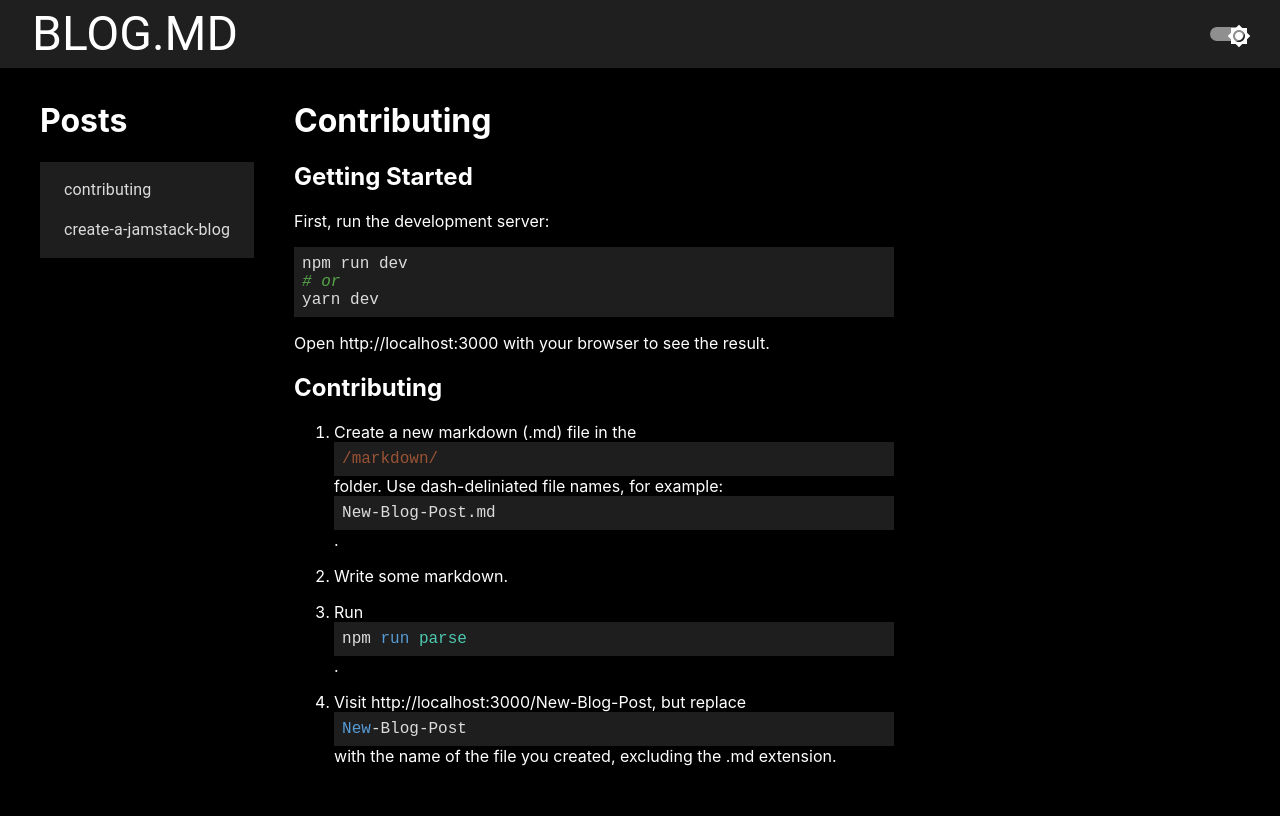
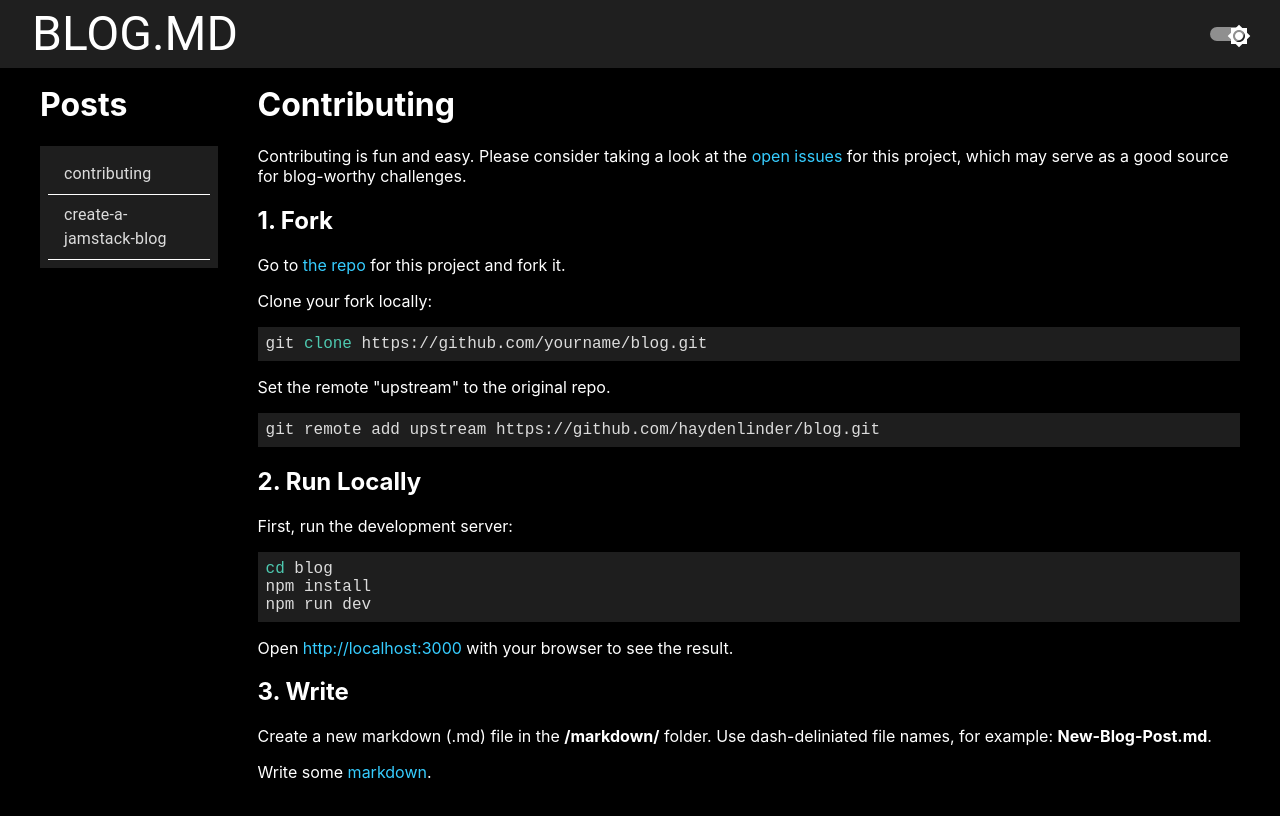
Before and after one commit to haydenlinder/blog, a Next.js app: page /contributing in a window 1280 px wide. Shown: the top 816 px of the page. Built offline with nearby package versions, Linux system fonts and the light colour scheme.

Commit message:
Make nicer

```diff
--- a/components/MenuItems.jsx
+++ b/components/MenuItems.jsx
@@ -1,4 +1,4 @@
-import { Box, List, ListItem, Typography } from '@material-ui/core'
+import { Box, Divider, List, ListItem, Typography } from '@material-ui/core'
 import Link from 'next/link'
 import { makeStyles } from '@material-ui/core/styles';
 
@@ -18,13 +18,15 @@ export default function MenuItems({ titles }) {
             </h1>
             <List className='hljs'>
                 {titles.map(title =>
-                    <Link href={`/${title}`} key={title} passHref>
+                    <div key={title} className='list-item'>
+                    <Link  href={`/${title}`}  passHref>
                         <ListItem button>
                             <Typography>
-                                    <a>{title}</a>
+                                    <a href={`/${title}`}>{title}</a>
                             </Typography>
                         </ListItem>
                     </Link>
+                </div>
                 )}
             </List>
         </Box>
--- a/package.json
+++ b/package.json
@@ -16,6 +16,7 @@
     "next": "10.0.7",
     "react": "17.0.1",
     "react-dom": "17.0.1",
+    "react-responsive": "^8.2.0",
     "showdown": "^1.9.1"
   }
 }
--- a/pages/_app.js
+++ b/pages/_app.js
@@ -12,10 +12,13 @@ import { useState, useEffect } from 'react';
 import '../styles/vs2015.css';
 import '../styles/vs.css';
 import Header from '../components/Header';
+import { useMediaQuery } from '@material-ui/core';
 
 function MyApp({ Component, pageProps }) {
 
   const { theme } = useTheme()
+
+  const isSmallerThanTablet = useMediaQuery('(min-width: 750px)');
 
   useEffect(() => {
     const jssStyles = document.querySelector('#jss-server-side');
@@ -26,18 +29,15 @@ function MyApp({ Component, pageProps }) {
 
   return (
     <ThemeProvider theme={theme}>
-      {/* See /components/DarkModeSwitch.jsx */}
-      <div >
-          <Header />
-            <Container>
-              <Box display='flex' justifyContent='baseline' py={10} px={2} width='100%'>
-                <MenuItems titles={manifest} />
-                <Box width='50%'>
-                  <Component {...pageProps} />
-                </Box>
-              </Box>
-            </Container>
-      </div>
+      <Header />
+      <Container className='container'>
+        <Box display='flex' pt={8} px={2} width='100%'>
+          {isSmallerThanTablet && <MenuItems titles={manifest} />}
+          <Box minWidth='60%' className='page' pb={20}>
+            <Component {...pageProps} />
+          </Box>
+        </Box>
+      </Container>
     </ThemeProvider>
   )
 }
--- a/pages/_document.js
+++ b/pages/_document.js
@@ -8,6 +8,7 @@ export default class MyDocument extends Document {
       <Html lang='en'>
         <Head>
         </Head>
+        {/* See /components/DarkModeSwitch.jsx */}
         <body id="dark-root" className='dark'>
           <Main />
           <NextScript />
--- a/pages/contributing.jsx
+++ b/pages/contributing.jsx
@@ -1,6 +1,7 @@
 
         import { useEffect, useRef } from 'react'
         import { highlightBlock } from 'highlight.js'
+        import Link from 'next/link'
 
         export default function ontributing() {
             const ref = useRef()
@@ -13,18 +14,27 @@
 
             return (
                 <div ref={ref}><h1 id="contributing">Contributing</h1>
-<h2 id="getting-started">Getting Started</h2>
+<p>Contributing is fun and easy. Please consider taking a look at the <a href="https://github.com/haydenlinder/blog/issues">open issues</a> for this project, which may serve as a good source for blog-worthy challenges.</p>
+<h2 id="1-fork">1. Fork</h2>
+<p>Go to <a href="https://github.com/haydenlinder/blog">the repo</a> for this project and fork it.</p>
+<p>Clone your fork locally:</p>
+<pre><code className="bash language-bash">{`git clone https://github.com/yourname/blog.git`}</code></pre>
+<p>Set the remote "upstream" to the original repo.</p>
+<pre><code className="bash language-bash">{`git remote add upstream https://github.com/haydenlinder/blog.git`}</code></pre>
+<h2 id="2-run-locally">2. Run Locally</h2>
 <p>First, run the development server:</p>
-<pre><code className="bash language-bash">{`npm run dev
-# or
-yarn dev`}</code></pre>
+<pre><code className="bash language-bash">{`cd blog
+npm install
+npm run dev`}</code></pre>
 <p>Open <a href="http://localhost:3000">http://localhost:3000</a> with your browser to see the result.</p>
-<h2 id="contributing-1">Contributing</h2>
-<ol>
-<li><p>Create a new markdown (.md) file in the <code>{`/markdown/`}</code> folder. Use dash-deliniated file names, for example: <code>{`New-Blog-Post.md`}</code>.</p></li>
-<li><p>Write some <a href="https://github.com/adam-p/markdown-here/wiki/Markdown-Cheatsheet">markdown</a>.</p></li>
-<li><p>Run <code>{`npm run parse`}</code>.</p></li>
-<li><p>Visit <a href="http://localhost:3000/New-Blog-Post">http://localhost:3000/New-Blog-Post</a>, but replace <code>{`New-Blog-Post`}</code> with the name of the file you created, excluding the .md extension.</p></li>
-</ol></div>
+<h2 id="3-write">3. Write</h2>
+<p>Create a new markdown (.md) file in the <strong>/markdown/</strong> folder. Use dash-deliniated file names, for example: <strong>New-Blog-Post.md</strong>.</p>
+<p>Write some <a href="https://github.com/adam-p/markdown-here/wiki/Markdown-Cheatsheet">markdown</a>.</p>
+<p>Run </p>
+<pre><code className="bash language-bash">{`npm run parse`}</code></pre>
+<p>Visit <a href="http://localhost:3000/New-Blog-Post">http://localhost:3000/New-Blog-Post</a>, but replace <em>New-Blog-Post</em> with the name of the file you created, excluding the .md extension.</p>
+<h2 id="4-publish">4. Publish</h2>
+<pre><code className="bash language-bash">{`git push origin main`}</code></pre>
+<p>Then open a pull request.</p></div>
             )
         }
--- a/pages/create-a-jamstack-blog.jsx
+++ b/pages/create-a-jamstack-blog.jsx
@@ -1,6 +1,7 @@
 
         import { useEffect, useRef } from 'react'
         import { highlightBlock } from 'highlight.js'
+        import Link from 'next/link'
 
         export default function reateAJamstackBlog() {
             const ref = useRef()
--- a/scripts/convert.js
+++ b/scripts/convert.js
@@ -3,7 +3,7 @@ const showdown = require('showdown');
 const {
     escapeCurlyBrackets,
     escapeCodeBlocksWithStringLiteral,
-    unescapeAngleBrackets
+    unescapeAngleBrackets,
 } = require('./my-plugins')
 
 showdown.setFlavor('github')
@@ -34,6 +34,7 @@ for(const filename of filenames) {
     const jsx = `
         import { useEffect, useRef } from 'react'
         import { highlightBlock } from 'highlight.js'
+        import Link from 'next/link'
 
         export default function ${functionName}() {
             const ref = useRef()
--- a/scripts/my-plugins.js
+++ b/scripts/my-plugins.js
@@ -10,7 +10,7 @@ module.exports = {
         },
         {
             type: 'output',
-            regex: new RegExp(`<code (.*)>`, 'g'),
+            regex: new RegExp(`<code \(.*?\)>`, 'g'),
             replace: `<code $1>{\``
         },
         {
--- a/styles/globals.css
+++ b/styles/globals.css
@@ -6,18 +6,39 @@ body {
     Ubuntu, Cantarell, Fira Sans, Droid Sans, Helvetica Neue, sans-serif;
 }
 
+.page {
+  height: 100vh;
+  overflow: scroll;
+}
+
 a {
   color: inherit;
   text-decoration: none;
+}
+
+.dark .page a {
+  color: rgb(54, 205, 255);
+}
+
+.page a:hover {
+  text-decoration: underline;
+}
+
+.light .page a {
+  color: rgb(0, 63, 144);
+}
+
+.list-item {
+  border-bottom: 1px solid white;
 }
 
 * {
   box-sizing: border-box;
 }
 
-#dark-root {
+.container {
   height: 100vh;
-  overflow-y: scroll;
+  overflow-y: hidden;
 }
 
 .light {
```
Also changed, not shown: markdown/contributing.md (+31 -8 lines), markdown/index.md (+14 -3 lines), pages/index.jsx (+9 -3 lines), 1 other file (tests, documents, lock files or other folders).
